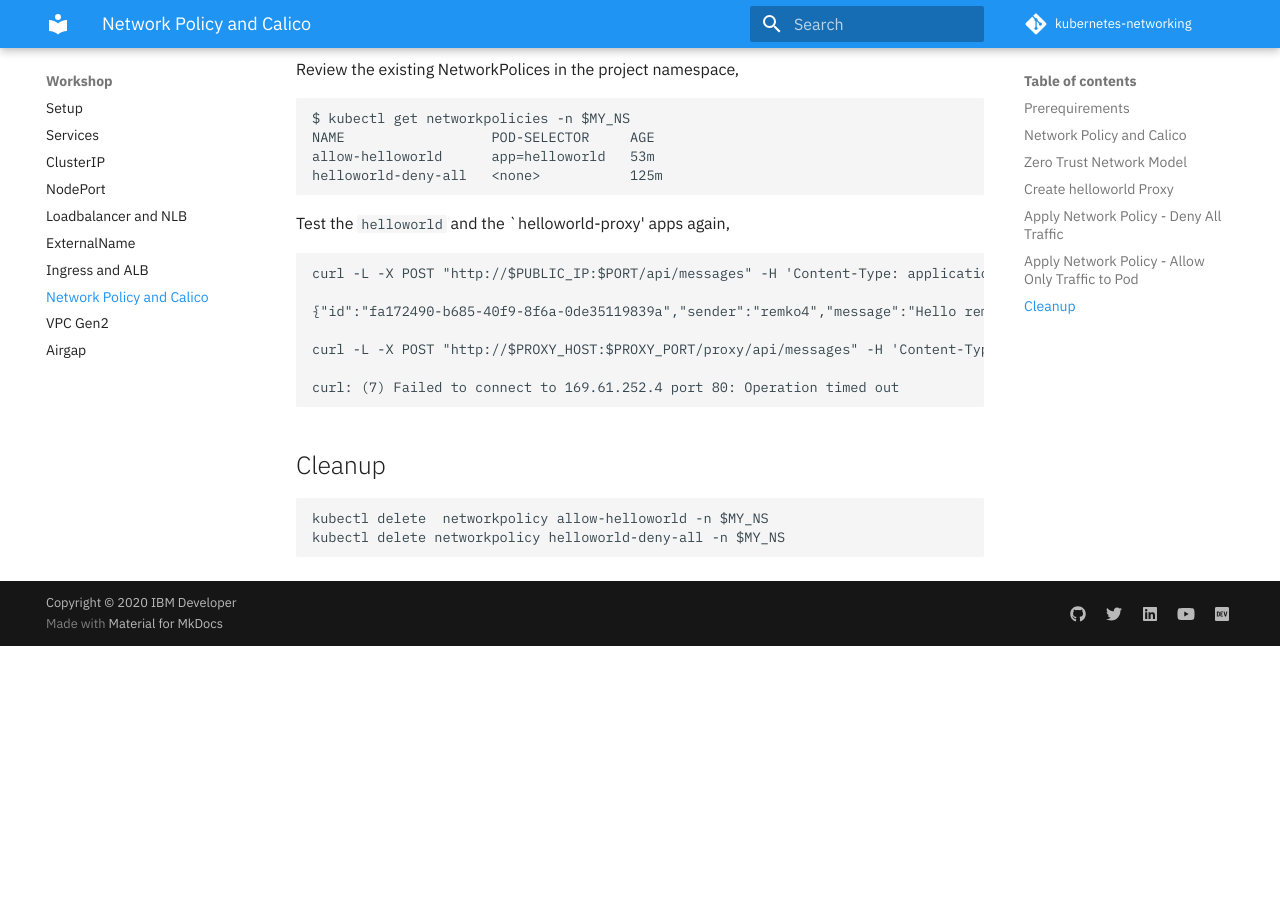
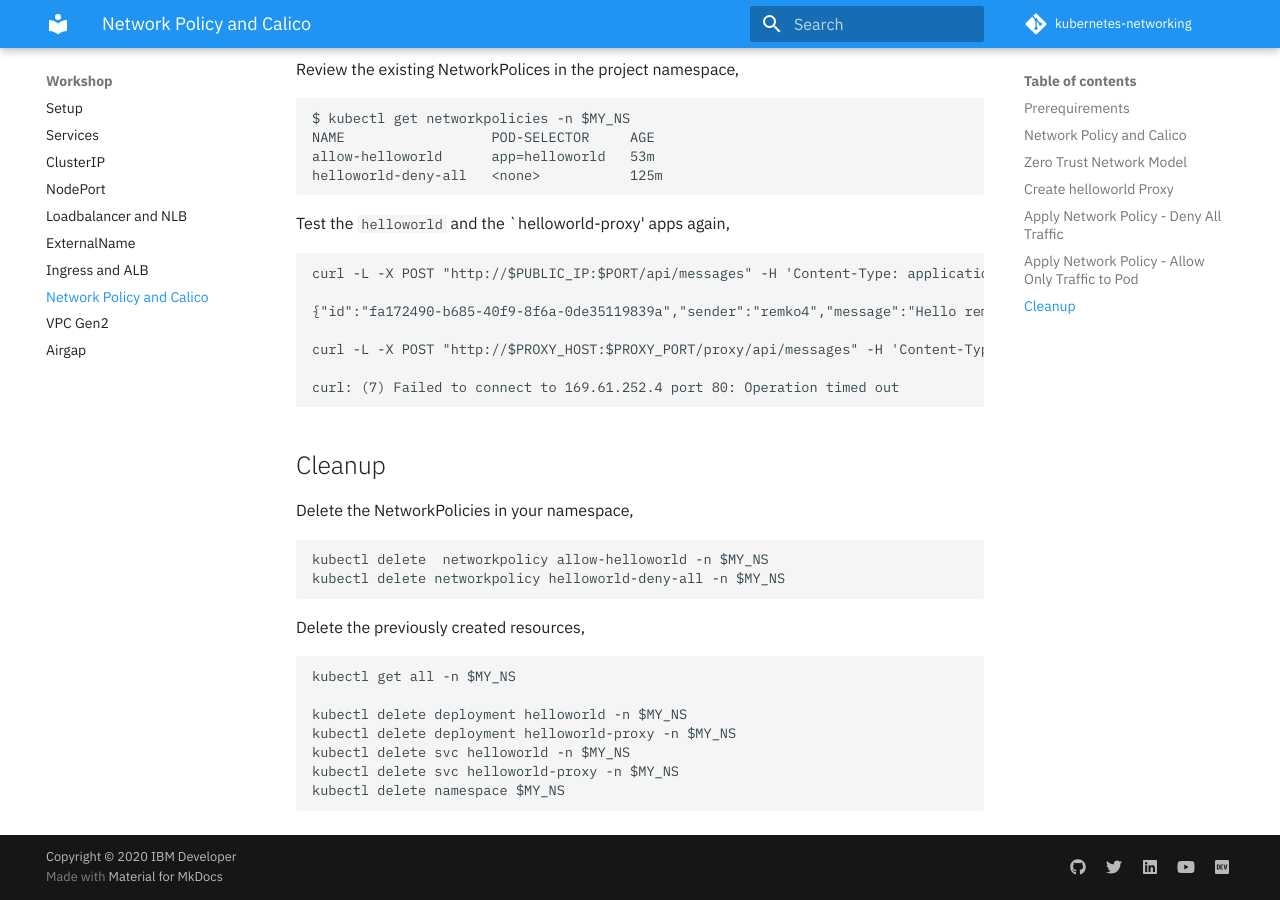
Before and after one commit to IBM/kubernetes-networking, an MkDocs documentation site: the page built from docs/networkpolicy.md, in a window 1280 px wide and 900 px high, scrolled down 5843 px. Built offline with MkDocs 1.6.1 and Material for MkDocs 9.7.7, drawn with Linux system fonts in a browser that asks for light colours; comment, search, counter and statistics services are not loaded; before the commit the page ends 6489 px from its top, so only the background shows below that.

Commit message:
Update networkpolicy.md

````diff
--- a/docs/networkpolicy.md
+++ b/docs/networkpolicy.md
@@ -265,7 +265,21 @@ curl: (7) Failed to connect to 169.61.252.4 port 80: Operation timed out
 
 ## Cleanup
 
+Delete the NetworkPolicies in your namespace,
+
 ```
 kubectl delete  networkpolicy allow-helloworld -n $MY_NS
 kubectl delete networkpolicy helloworld-deny-all -n $MY_NS
 ```
+
+Delete the previously created resources,
+
+```
+kubectl get all -n $MY_NS
+
+kubectl delete deployment helloworld -n $MY_NS
+kubectl delete deployment helloworld-proxy -n $MY_NS
+kubectl delete svc helloworld -n $MY_NS
+kubectl delete svc helloworld-proxy -n $MY_NS
+kubectl delete namespace $MY_NS
+```
````
